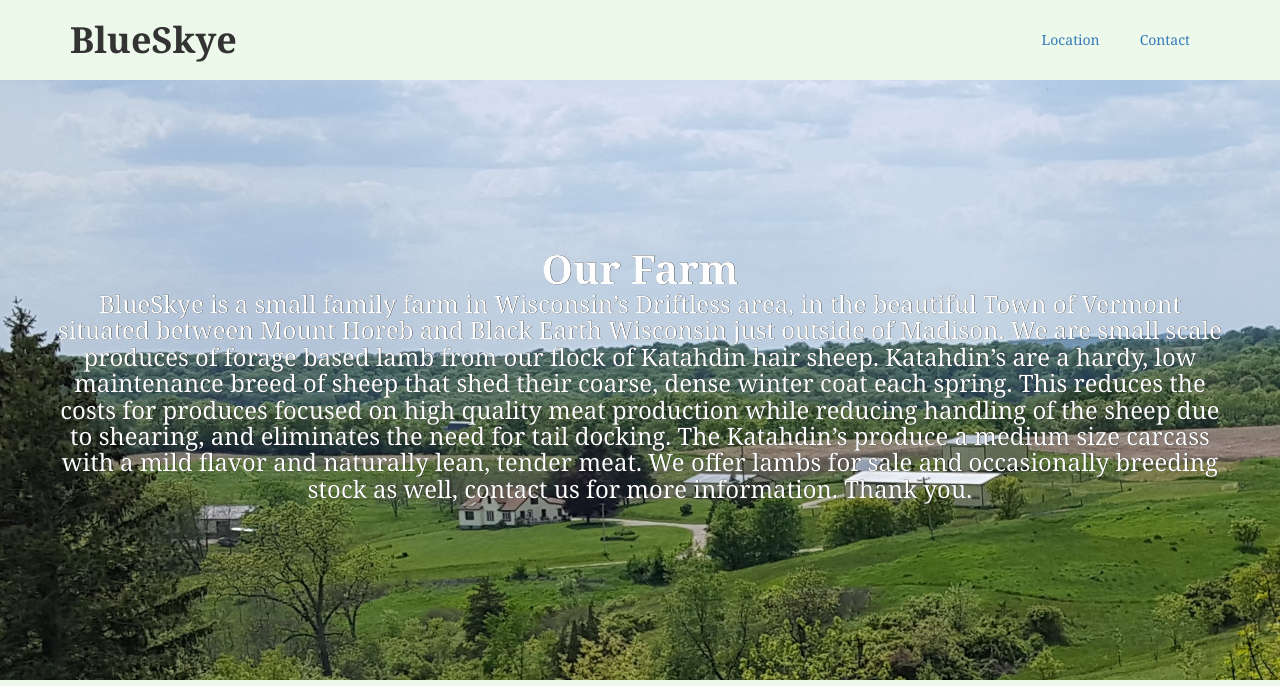
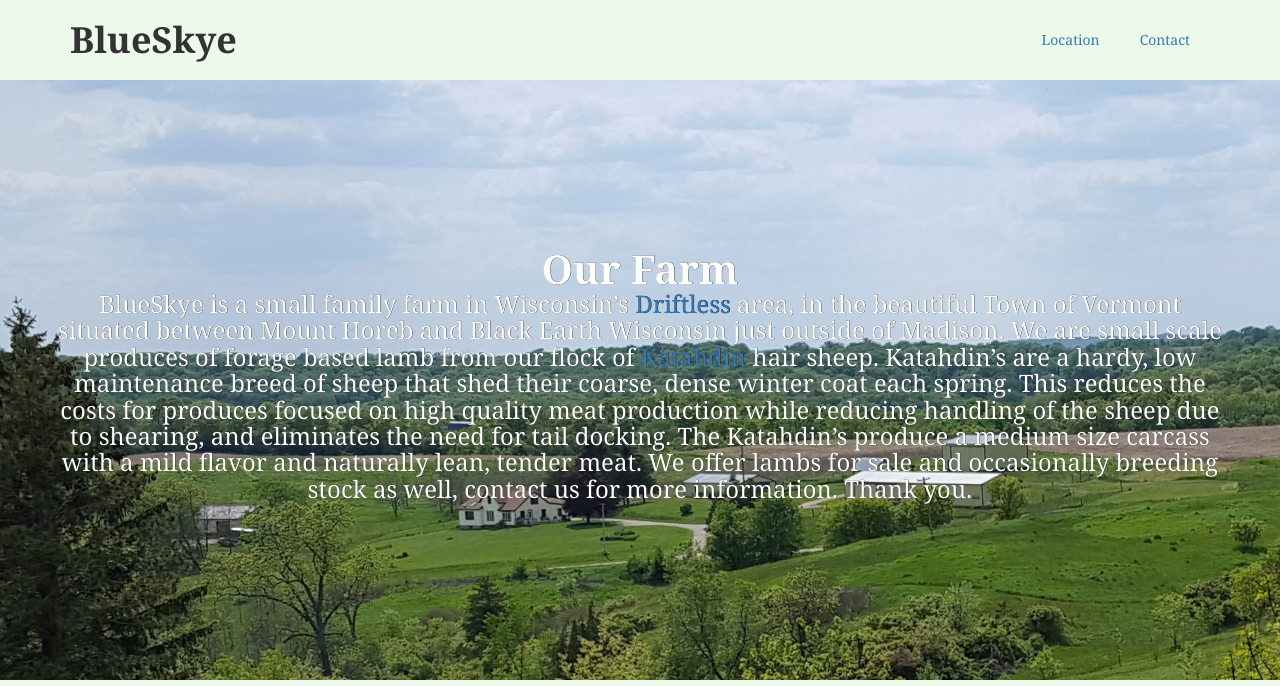
Before and after one commit to Nabeardsley/Nabeardsley.github.io, a Jekyll site: the page index.html, which Jekyll copies as it is, in a window 1280 px wide and 900 px high, cut to the strip 0-686 px from the top of the window. Built offline with Jekyll 4.4.1, drawn with Linux system fonts in a browser that asks for light colours.

Commit message:
Update index.html

```diff
--- a/index.html
+++ b/index.html
@@ -27,8 +27,8 @@
     <div class="container">
       <div class="row text-center">
         <h2>Our Farm</h2>
-        <h3>BlueSkye is a small family farm in Wisconsin’s Driftless area, in the beautiful Town of Vermont situated between Mount Horeb and Black Earth Wisconsin just outside of Madison.
-          We are small scale produces of forage based lamb from our flock of Katahdin hair sheep.
+        <h3>BlueSkye is a small family farm in Wisconsin’s <a href="https://en.wikipedia.org/wiki/Driftless_Area">Driftless</a> area, in the beautiful Town of Vermont situated between Mount Horeb and Black Earth Wisconsin just outside of Madison.
+          We are small scale produces of forage based lamb from our flock of <a href="http://www.katahdins.org">Katahdin</a> hair sheep.
           Katahdin’s are a hardy, low maintenance breed of sheep that shed their coarse, dense winter coat each spring.
           This reduces the costs for produces focused on high quality meat production while reducing handling of the sheep due to shearing, and eliminates the need for tail docking.
           The Katahdin’s produce a medium size carcass with a mild flavor and naturally lean, tender meat.
```
